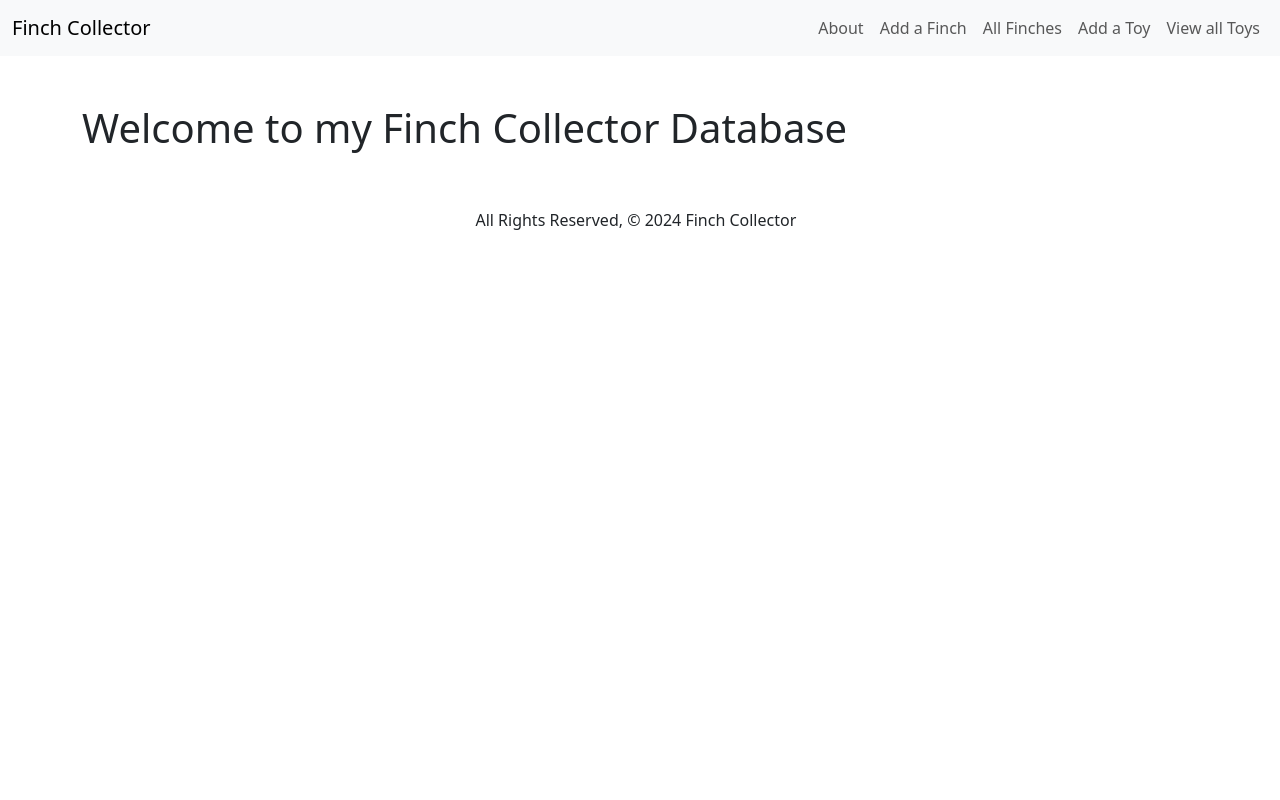
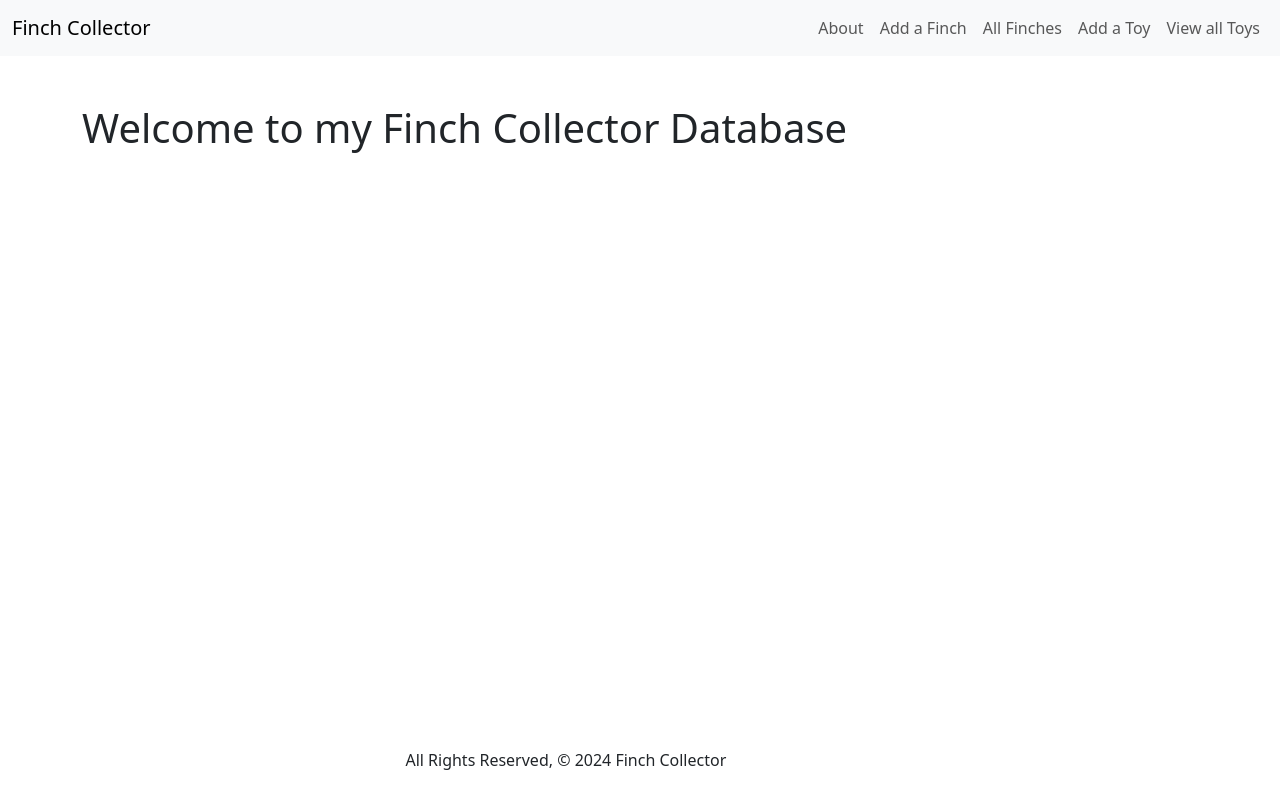
Before and after one commit to TBertazoli/finchCollector, a Django app: page / in a window 1280 px wide. Run offline with Django 5.2, Linux system fonts and the light colour scheme.

Commit message:
fixed footer

```diff
--- a/main_app/static/css/style.css
+++ b/main_app/static/css/style.css
@@ -7,3 +7,10 @@ body {
 .card {
   border-color: blue;
 }
+
+footer {
+  position: fixed;
+  height: 100px;
+  bottom: 0;
+  width: 100%;
+}
--- a/main_app/static/js/script.js
+++ /dev/null
@@ -1,2 +0,0 @@
-// const dateEl = document.getElementById("id_date");
-// dateEl.datepicker();
--- a/main_app/templates/base.html
+++ b/main_app/templates/base.html
@@ -7,6 +7,7 @@
     <meta name="viewport" content="width=device-width, initial-scale=1.0" />
     <meta http-equiv="X-UA-Compatible" content="ie=edge" />
     <title>Finch Collector</title>
+
     <link
       rel="stylesheet"
       href="https://cdn.jsdelivr.net/npm/bootstrap@5.3.3/dist/css/bootstrap.min.css"
@@ -16,7 +17,7 @@
       type="text/css"
       href="{% static 'css/style.css' %}"
     />
-    <script defer src="{% static 'js/script.js' %}"></script>
+
     <script src="https://cdn.jsdelivr.net/npm/bootstrap@5.3.3/dist/js/bootstrap.bundle.min.js"></script>
   </head>
   <body>
@@ -65,8 +66,11 @@
       </nav>
     </header>
     <main class="container-md mt-5">{% block content %} {% endblock %}</main>
-    <footer class="container-md mt-5 text-center">
-      All Rights Reserved, &copy; 2024 Finch Collector &nbsp;
+
+    <footer class="container-md mt-5">
+      <div class="mt-5 text-center">
+        All Rights Reserved, &copy; 2024 Finch Collector &nbsp;
+      </div>
     </footer>
   </body>
 </html>
--- a/main_app/templates/main_app/toy_form.html
+++ b/main_app/templates/main_app/toy_form.html
@@ -11,6 +11,6 @@
     <!-- Render the inputs inside of <tr>s & <td>s -->
     {{ form.as_table }}
   </table>
-  <input type="submit" value="Submit!" class="btn" />
+  <input type="submit" value="Submit" class="btn btn-primary />
 </form>
 {% endblock %}
```
